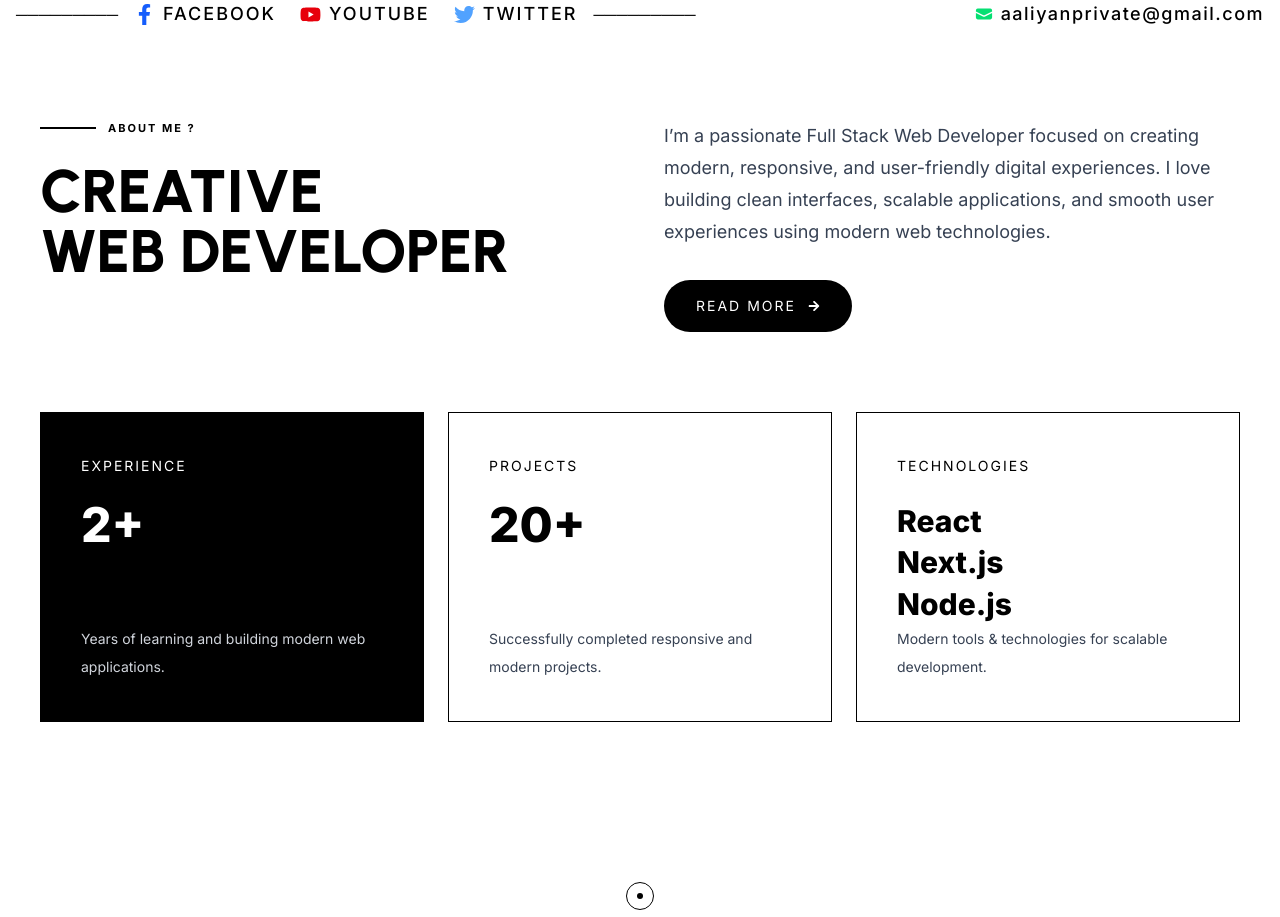
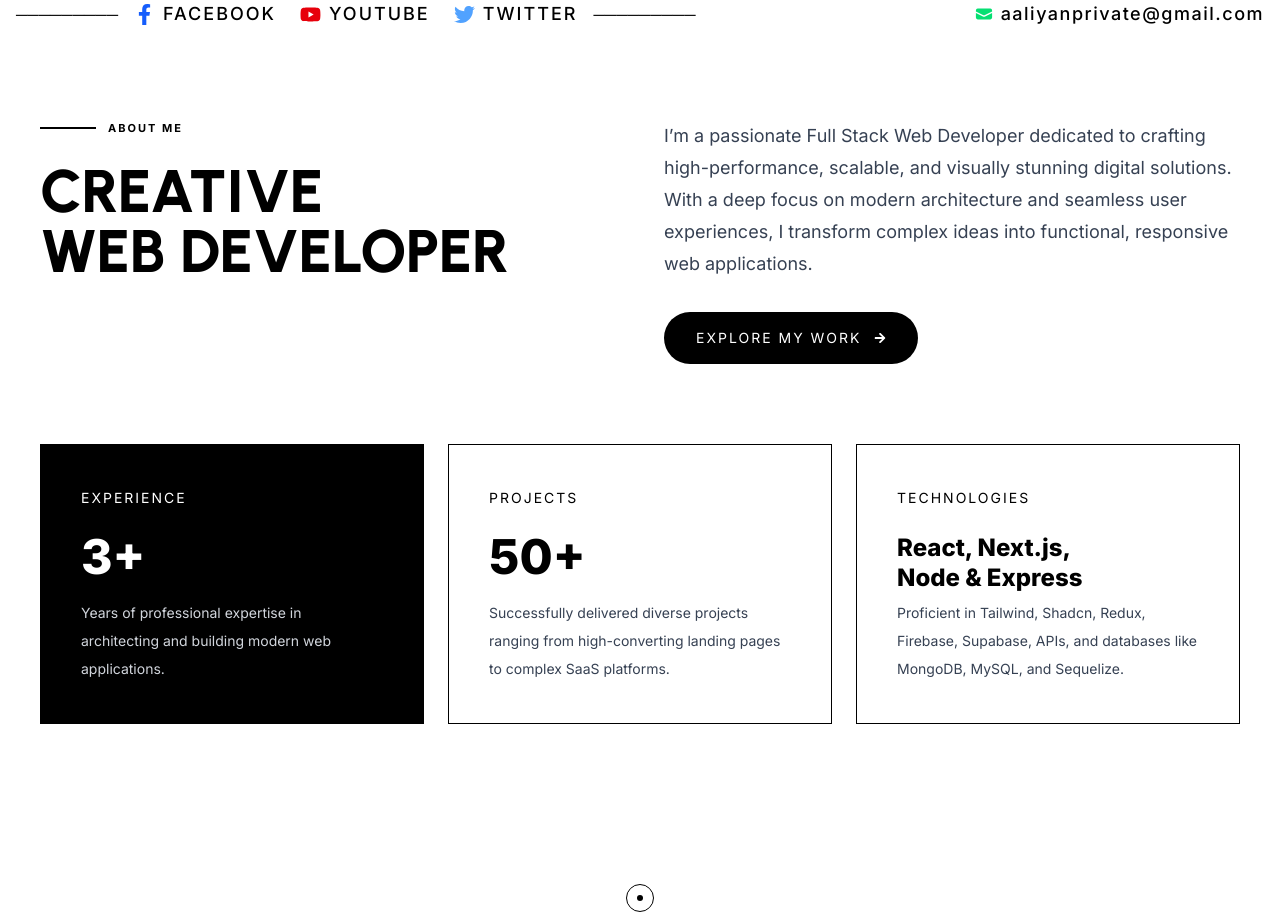
Before and after one commit to AaliyanAslam/aaliyan, a Next.js app: page / in a window 1280 px wide. Shown: the part 1020-1937 px from the top of the page. Built offline with nearby package versions, Linux system fonts and the light colour scheme; a web font is replaced by a local one.

Commit message:
Update About.jsx

```diff
--- a/app/components/About.jsx
+++ b/app/components/About.jsx
@@ -16,7 +16,7 @@ const About = () => {
               <div className="w-14 h-0.5 bg-black"></div>
 
               <span className="uppercase text-[11px] tracking-[2px] font-bold">
-                About Me ?
+                About Me
               </span>
             </div>
 
@@ -31,14 +31,14 @@ const About = () => {
           {/* Right */}
           <div className="max-w-xl">
             <p className="text-gray-700 leading-8 text-base md:text-lg">
-              I’m a passionate Full Stack Web Developer focused on creating
-              modern, responsive, and user-friendly digital experiences. I love
-              building clean interfaces, scalable applications, and smooth user
-              experiences using modern web technologies.
+              I’m a passionate Full Stack Web Developer dedicated to crafting
+              high-performance, scalable, and visually stunning digital solutions.
+              With a deep focus on modern architecture and seamless user experiences,
+              I transform complex ideas into functional, responsive web applications.
             </p>
 
             <button className="mt-8 bg-black text-white px-8 py-4 rounded-full text-sm uppercase tracking-[2px] flex items-center gap-3 active:scale-95 transition duration-300">
-              Read More
+              Explore My Work
               <FaArrowRight size={12} />
             </button>
           </div>
@@ -53,11 +53,11 @@ const About = () => {
                 Experience
               </span>
 
-              <h3 className="text-5xl font-black mt-6">2+</h3>
+              <h3 className="text-5xl font-black mt-6">3+</h3>
             </div>
 
             <p className="text-sm text-gray-300 leading-7">
-              Years of learning and building modern web applications.
+              Years of professional expertise in architecting and building modern web applications.
             </p>
           </div>
 
@@ -66,11 +66,11 @@ const About = () => {
             <div>
               <span className="text-sm uppercase tracking-[2px]">Projects</span>
 
-              <h3 className="text-5xl font-black mt-6">20+</h3>
+              <h3 className="text-5xl font-black mt-6">50+</h3>
             </div>
 
             <p className="text-sm text-gray-700 leading-7">
-              Successfully completed responsive and modern projects.
+              Successfully delivered diverse projects ranging from high-converting landing pages to complex SaaS platforms.
             </p>
           </div>
 
@@ -81,15 +81,14 @@ const About = () => {
                 Technologies
               </span>
 
-              <h3 className="text-3xl font-black mt-6 leading-snug">
-                React <br />
-                Next.js <br />
-                Node.js
+              <h3 className="text-2xl font-black mt-6 leading-tight">
+                React, Next.js, <br />
+                Node & Express
               </h3>
             </div>
 
             <p className="text-sm text-gray-700 leading-7">
-              Modern tools & technologies for scalable development.
+              Proficient in Tailwind, Shadcn, Redux, Firebase, Supabase, APIs, and databases like MongoDB, MySQL, and Sequelize.
             </p>
           </div>
         </div>
```
